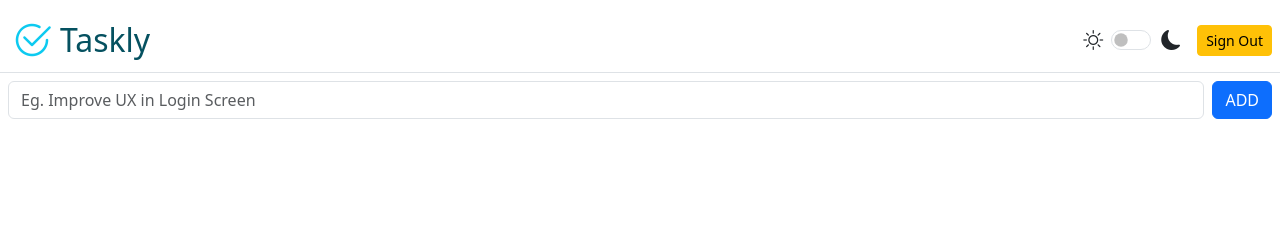
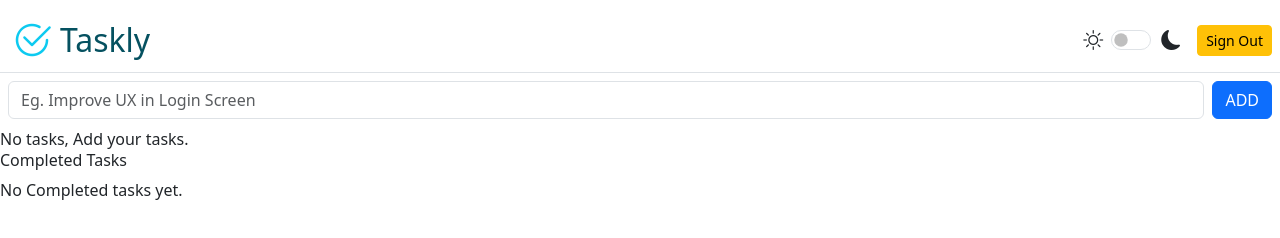
Before and after one commit to dulip-sameera/to-do-jquey-with-firebase, a website built with Vite: page index.html in a window 1280 px wide. Built offline with nearby package versions, Linux system fonts and the light colour scheme.

Commit message:
Add task list section

```diff
--- a/index.html
+++ b/index.html
@@ -35,6 +35,19 @@
           </div>
         </form>
       </section>
+      <div id="task-list-wrapper">
+        <section id="task-list">
+          <div id="no-task">
+            No tasks, Add your tasks.
+          </div>
+          <section></section>
+          <section id="completed-task-list">
+            <h6>Completed Tasks</h6>
+            <div id="no-completed-task">No Completed tasks yet.</div>
+            <section></section>
+          </section>
+        </section>
+      </div>
     </main>
   </section>
   </body>
```
